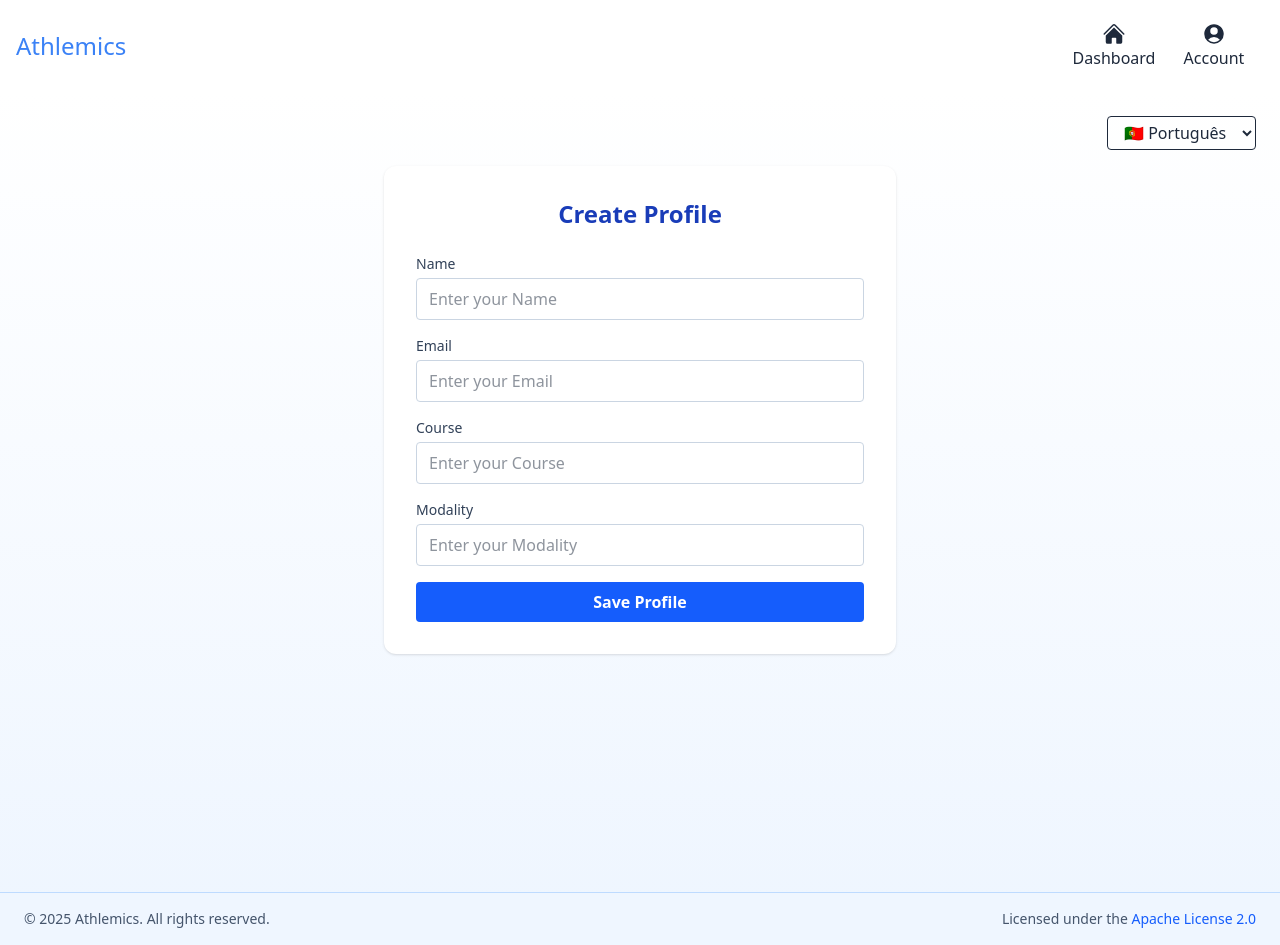
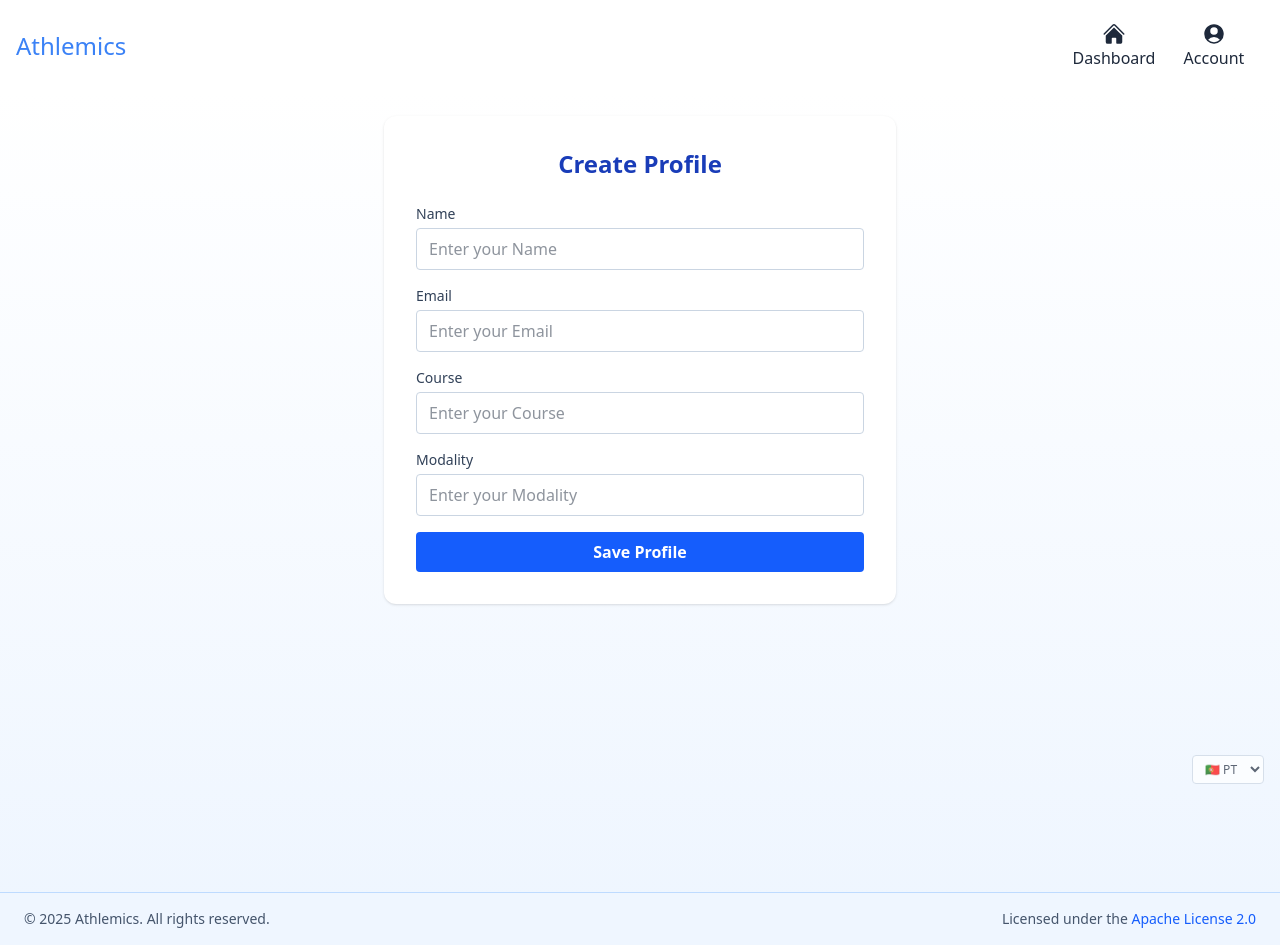
Before and after one commit to AfonsoFaria20s/Athlemics, a React (Vite) app: page /conta in a window 1280 px wide. Built offline with nearby package versions, Linux system fonts and the light colour scheme.

Commit message:
Fixed visual representation of language selection

```diff
--- a/src/pages/Conta.jsx
+++ b/src/pages/Conta.jsx
@@ -73,22 +73,6 @@ const Conta = () => {
 
   return (
     <div className="p-6 min-h-screen bg-gradient-to-b from-white to-blue-50">
-      <div className="flex justify-end mb-4">
-        <select
-          value={i18n.language}
-          onChange={(e) => i18n.changeLanguage(e.target.value)}
-          className="border rounded px-3 py-1 focus:outline-none focus:ring-2 focus:ring-blue-500"
-        >
-          <option value="pt">🇵🇹 Português</option>
-          <option value="en">🇬🇧 English</option>
-          <option value="es">🇪🇸 Español</option>
-          <option value="fr">🇫🇷 Français</option>
-          <option value="de">🇩🇪 Deutsch</option>
-          <option value="zh">🇨🇳 中文</option>
-        </select>
-      </div>
-
-
       {perfilEstaSalvo ? (
         <div className="max-w-3xl mx-auto bg-white p-8 rounded-xl shadow-md space-y-6">
           <div className="text-center">
@@ -152,6 +136,20 @@ const Conta = () => {
           </div>
         </div>
       )}
+      <div className="fixed bottom-4 right-4 opacity-70 text-sm">
+        <select
+          value={i18n.language}
+          onChange={(e) => i18n.changeLanguage(e.target.value)}
+          className="border border-slate-300 rounded px-2 py-1 focus:outline-none focus:ring-1 focus:ring-blue-500 text-xs bg-white"
+        >
+          <option value="pt">🇵🇹 PT</option>
+          <option value="en">🇬🇧 EN</option>
+          <option value="es">🇪🇸 ES</option>
+          <option value="fr">🇫🇷 FR</option>
+          <option value="de">🇩🇪 DE</option>
+          <option value="zh">🇨🇳 ZH</option>
+        </select>
+      </div>
     </div>
   );
 };
```
